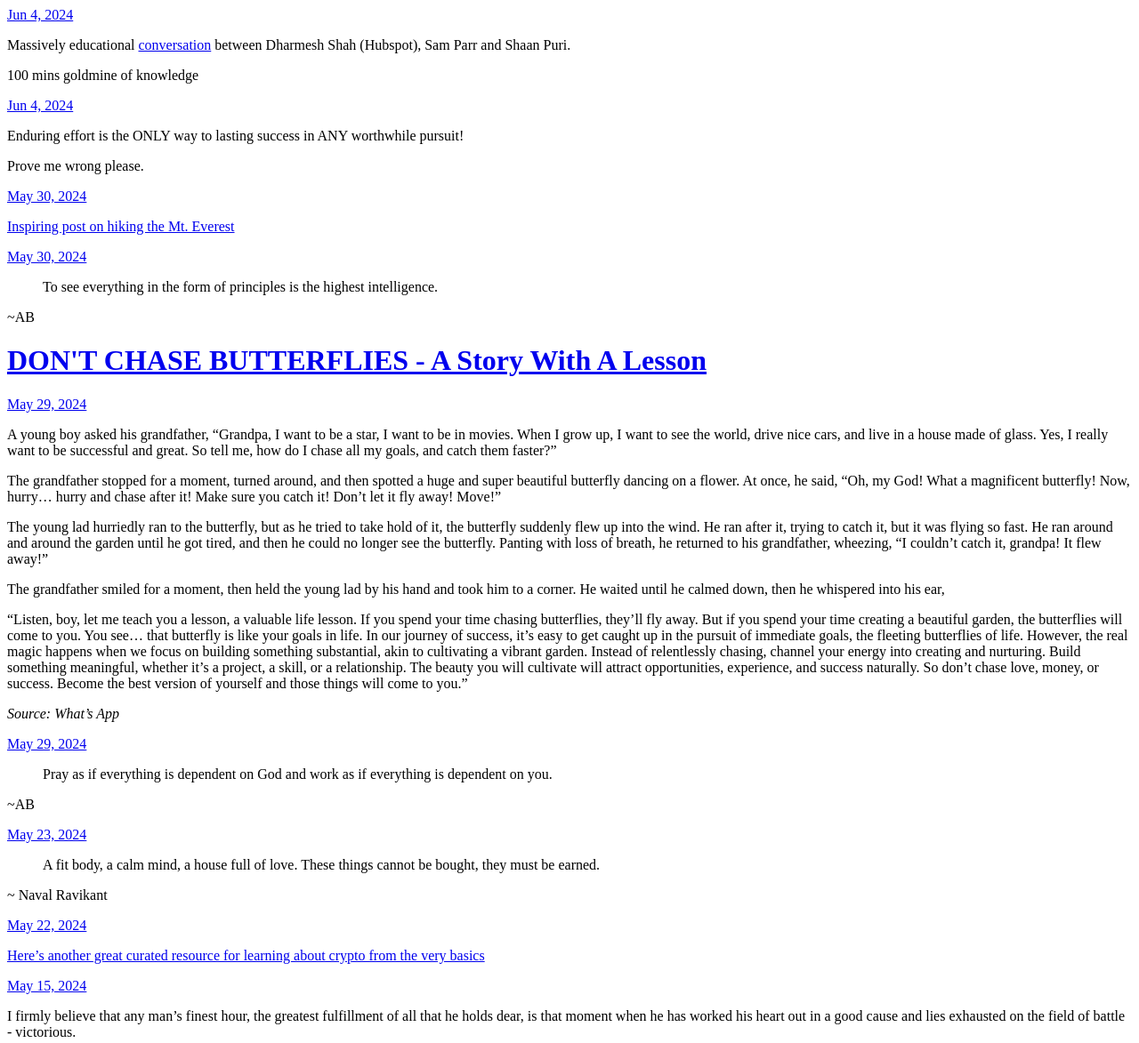
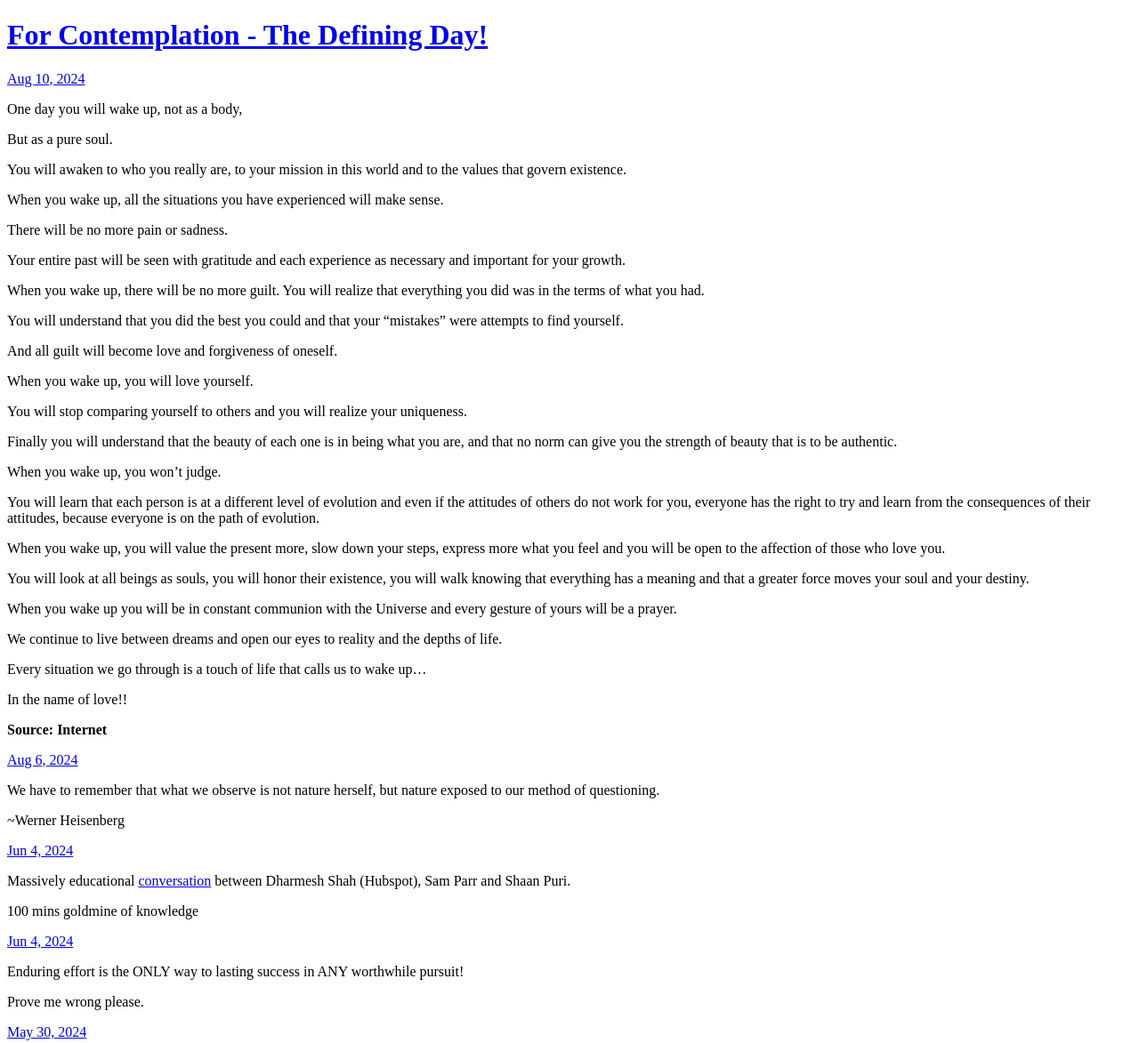
Before and after one commit to roshanjhegde/MyMicroBlog, a plain HTML site: page index.html in a window 1280 px wide. Shown: the top 1173 px of the page at 89% size. Drawn offline with Linux system fonts and the light colour scheme; a script that the page names is missing.

Commit message:
Archiving from Micro.blog.

```diff
--- a/index.html
+++ b/index.html
@@ -21,6 +21,52 @@
 <div class="h-feed">
 
 
+
+	  <div class="h-entry">
+
+			<h1><a href="https://roshanhegde.com/2024/08/10/for-contemplation-the.html">For Contemplation - The Defining Day! </a></h1>
+
+
+		<a href="https://roshanhegde.com/2024/08/10/for-contemplation-the.html" class="u-url"><time class="dt-published" datetime="2024-08-10 19:20:07 &#43;0530">Aug 10, 2024</time></a>
+
+		<div class="e-content">
+			 <p>One day you will wake up, not as  a body,</p>
+<p>But as a  pure soul.</p>
+<p>You will awaken to who you really are, to your mission in this world and to the values that govern existence.</p>
+<p>When you wake up, all the situations you have experienced will make sense.</p>
+<p>There will be no more pain or sadness.</p>
+<p>Your entire past will be seen with gratitude and each experience as necessary and important for your growth.</p>
+<p>When you wake up, there will be no more guilt. You will realize that everything you did was in the terms of what  you had.</p>
+<p>You will understand that you did the best you could and that your &ldquo;mistakes&rdquo; were attempts to find yourself.</p>
+<p>And all guilt will become love and forgiveness of oneself.</p>
+<p>When you wake up, you will love yourself.</p>
+<p>You will stop comparing yourself to others and you will realize your uniqueness.</p>
+<p>Finally you will understand that the beauty of each one is in being what you are, and that no norm can give you the strength of beauty that is to be authentic.</p>
+<p>When you wake up, you won&rsquo;t judge.</p>
+<p>You will learn that each person is at a different level of evolution and even if the attitudes of others do not work for you, everyone has the right to try and learn from the consequences of their attitudes, because everyone is on the path of evolution.</p>
+<p>When you wake up, you will value the present more, slow down your steps, express more what you feel and you will be open to the affection of those who love you.</p>
+<p>You will look at all beings as souls, you will honor their existence, you will walk knowing that everything has a meaning and that a greater force moves your soul and your destiny.</p>
+<p>When you wake up you will be in constant communion with the Universe and every gesture of yours will be a prayer.</p>
+<p>We continue to live between  dreams  and open our eyes to reality and the depths of life.</p>
+<p>Every situation we go through is a touch of life that calls us to wake up&hellip;</p>
+<p>In the name of love!!</p>
+<p><strong>Source: Internet</strong></p>
+
+		</div>
+	  </div>
+
+	  <div class="h-entry">
+
+
+		<a href="https://roshanhegde.com/2024/08/06/we-have-to.html" class="u-url"><time class="dt-published" datetime="2024-08-06 06:51:29 &#43;0530">Aug 6, 2024</time></a>
+
+		<div class="e-content">
+			 <p>We have to remember that what we observe is not nature herself, but nature exposed to our method of questioning.</p>
+<p>~Werner Heisenberg</p>
+<!-- raw HTML omitted -->
+
+		</div>
+	  </div>
 
 	  <div class="h-entry">
 
```
